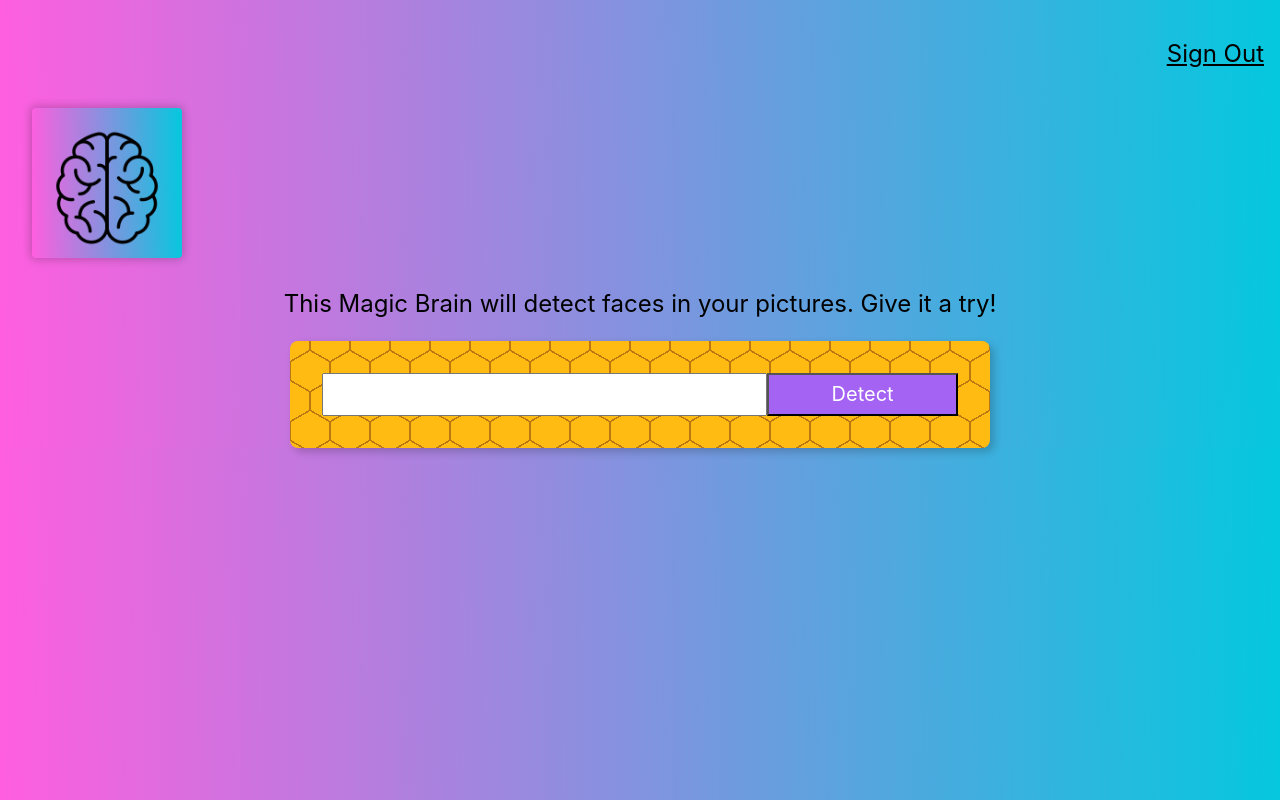
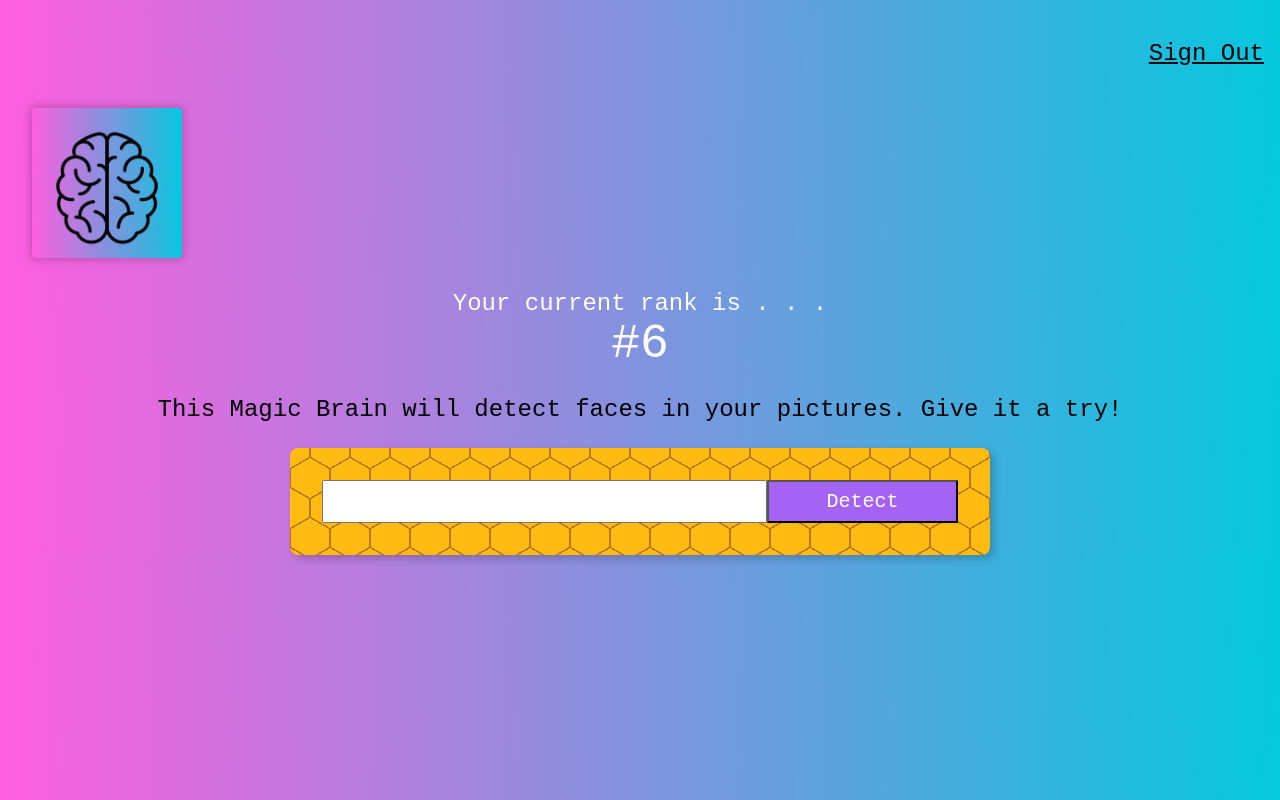
Before and after one commit to marcgithub23/face-recognition, a React (Create React App) app: page / in a window 1280 px wide. Built offline with nearby package versions, Linux system fonts and the light colour scheme.

Commit message:
Add Rank component

```diff
--- a/src/App.js
+++ b/src/App.js
@@ -2,12 +2,14 @@
 import Navigation from './components/Navigation/Navigation';
 import Logo from './components/Logo/Logo';
 import ImageLinkForm from './components/ImageLinkForm/ImageLinkForm';
+import Rank from './components/Rank/Rank';
 
 function App() {
   return (
     <div className="App">
       <Navigation />
       <Logo />
+      <Rank />
       <ImageLinkForm />
       {/* <FaceRecognition /> */}
     </div>
--- /dev/null
+++ b/src/components/Rank/Rank.js
@@ -0,0 +1,16 @@
+import React from 'react';
+
+const Rank = () => {
+    return (
+        <div>
+            <div className='white f3'>
+                Your current rank is . . .
+            </div>
+            <div className='white f1'>
+                #6
+            </div>
+        </div>
+    )
+}
+
+export default Rank;
--- a/src/index.css
+++ b/src/index.css
@@ -1,8 +1,6 @@
 body {
   margin: 0;
-  font-family: -apple-system, BlinkMacSystemFont, 'Segoe UI', 'Roboto', 'Oxygen',
-    'Ubuntu', 'Cantarell', 'Fira Sans', 'Droid Sans', 'Helvetica Neue',
-    sans-serif;
+  font-family: 'Courier New', Courier, monospace;
   -webkit-font-smoothing: antialiased;
   -moz-osx-font-smoothing: grayscale;
   background: linear-gradient(89deg, #FF5EDF 0%, #04C8DE 100%);
```
